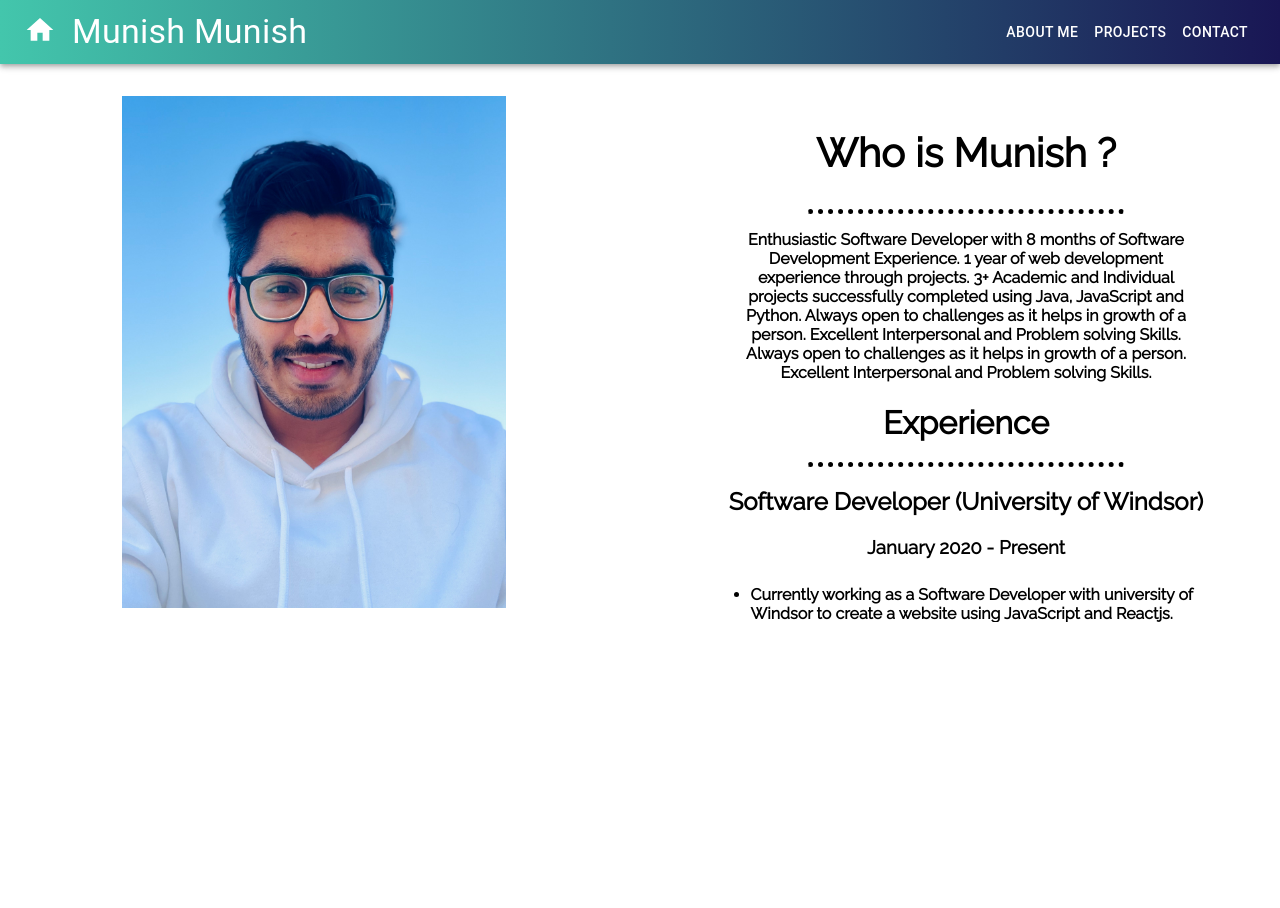
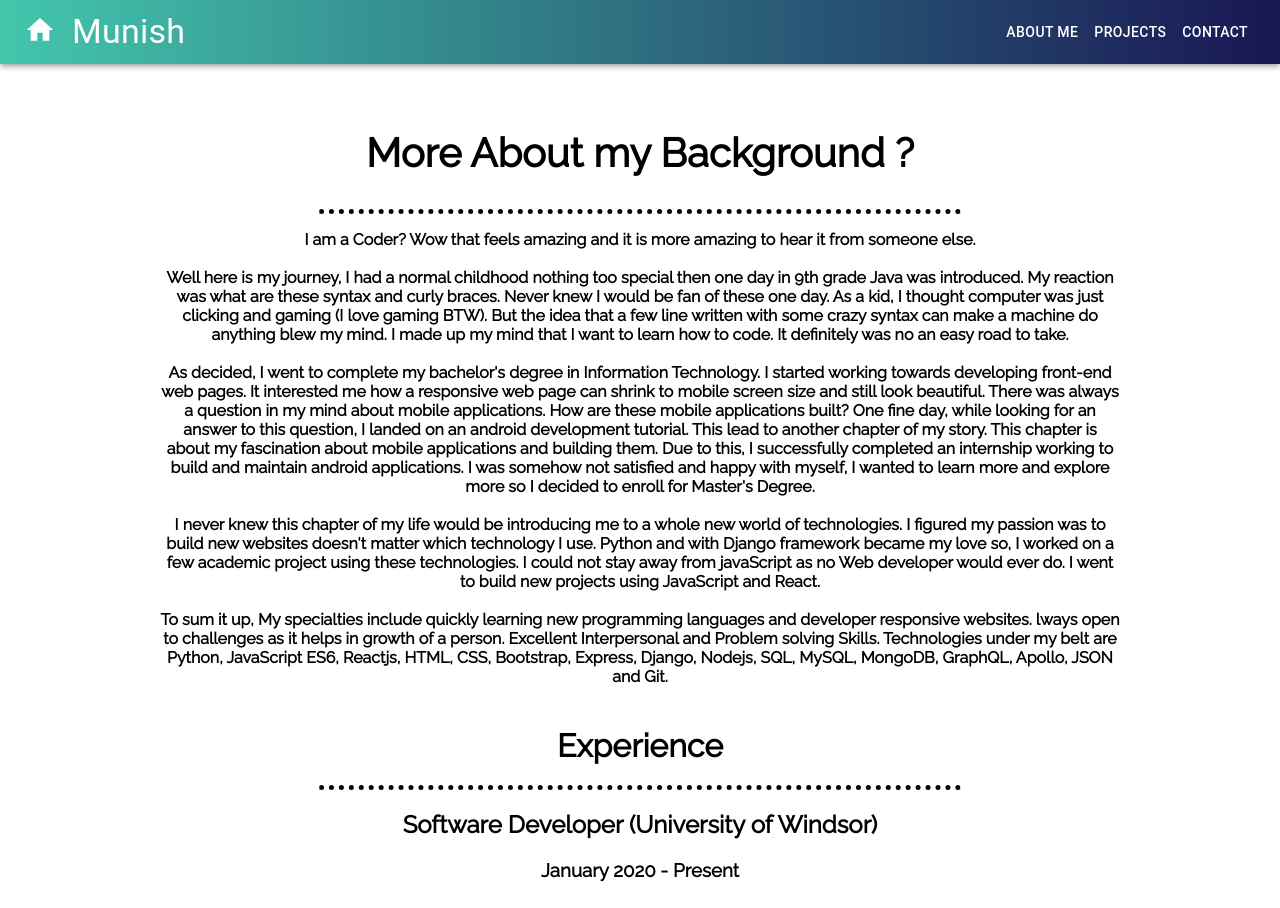
Before and after one commit to MUNISHMAHEY1/myPortfolio, a React (Create React App) app: page /aboutme in a window 1280 px wide. Shown: the top 908 px of the page. Before the commit the page ends 800 px from the top, so only its background shows below. Built offline with nearby package versions, Linux system fonts and the light colour scheme.

Commit message:
conatct page and about page changed

```diff
--- a/public/index.html
+++ b/public/index.html
@@ -9,12 +9,12 @@
       name="description"
       content="Web site created using create-react-app"
     />
-    <link rel="apple-touch-icon" href="%PUBLIC_URL%/logo192.png" />
+    <!-- <link rel="apple-touch-icon" href="%PUBLIC_URL%/logo192.png" /> -->
     <!--
       manifest.json provides metadata used when your web app is installed on a
       user's mobile device or desktop. See https://developers.google.com/web/fundamentals/web-app-manifest/
     -->
-    <link rel="manifest" href="%PUBLIC_URL%/manifest.json" />
+    <!-- <link rel="manifest" href="%PUBLIC_URL%/manifest.json" /> -->
     <!--
       Notice the use of %PUBLIC_URL% in the tags above.
       It will be replaced with the URL of the `public` folder during the build.
--- a/src/App.css
+++ b/src/App.css
@@ -13,11 +13,11 @@
   text-decoration: none;
   color: white;
  }
- /* @media screen and (max-width: 768px) {
+ @media (max-width: 450px) {
   .nav-links {
     display: none;
   }
-} */
+}
 
 .nav-links:hover{
   color: var(--textChangeColor);
@@ -163,9 +163,16 @@
 .contact-list{
   text-align: center;
   justify-content: center;
-  margin-left: 10rem;
+  margin-left: 25rem;
 }
 
+@media (max-width: 450px){
+  .contact-list{
+    text-align: center;
+    /* justify-content: center; */
+    /* margin-left: 25rem; */
+  }
+}
 /* End Contact page css*/
 
 /*About Page css*/
--- a/src/components/AboutMe.js
+++ b/src/components/AboutMe.js
@@ -1,59 +1,46 @@
 import React, { Component } from 'react'
-import Grid from '@material-ui/core/Grid'
-import Image from '../images/mypic.jpg'
 
 class AboutMe extends Component {
     render() {
         return (
             <div className="about-body">
-                <Grid container spacing={3} className="contact-grid">
-                    <Grid item xs={6}>
 
-                        <img
-                            src={Image}
-                            className="about-img"
-                            alt="mypic.jpg not found"
-                        />
-                        <h1>Skills</h1>
-                        <hr className="contact-hr-style"/>
-                        <Grid item xs={3} style={{display:"inline-grid", marginRight:"10rem"}}>
-                            <ul style={{fontWeight:"bold", paddingTop:"0.5rem", textAlign: "left"}}>
-                                <li>JavaScript</li>
-                                <li>Python</li>
-                                <li>Java</li>
-                                <li>HTML</li>
-                                <li>CSS</li>
-                                <li>Bootstrap</li>
-                                <li>Git</li>
-                            </ul>
-                        </Grid>
-
-
-                        <Grid item xs={3} style={{display:"inline-grid"}}>
-                        <ul style={{ fontWeight:"bold",  paddingTop:"0.5rem", textAlign: "left"}}>
-                                <li>Reactjs</li>
-                                <li>Django</li>
-                                <li>SQL</li>
-                                <li>MySQL</li>
-                                <li>SQLite</li>
-                                <li>Ms Excel</li>
-                                <li>Ms Word</li>
-                            </ul>
-                        </Grid>
-                    </Grid>
-                    <Grid item xs={6}>
-                        <h2 style={{fontSize:"2.5rem"}}>Who is Munish ?</h2>
+                        <h2 style={{fontSize:"2.5rem", textAlign: "center"}}>More About my Background ?</h2>
                         <hr className="contact-hr-style" />
                         <p style={{ fontWeight:"bold", width:"75%", margin:"auto", paddingTop:"1rem", textAlign: "center"}}>
-                        Enthusiastic Software Developer with 8 months of Software Development Experience.
-                        1 year of web development experience through projects. 3+ Academic and Individual projects successfully completed using Java, JavaScript and Python.
-                        Always open to challenges as it helps in growth of a person. Excellent Interpersonal and Problem solving Skills.
-                        Always open to challenges as it helps in growth of a person. Excellent Interpersonal and Problem solving Skills.
+                        I am a Coder? Wow that feels amazing and it is more amazing to hear it from someone else. <br></br><br></br>
+
+                        Well here is my journey, I had a normal childhood nothing too special then one day in 9th grade Java was introduced.
+                        My reaction was what are these syntax and curly braces. Never knew I would be fan of these one day.
+                        As a kid, I thought computer was just clicking and gaming (I love gaming BTW).
+                        But the idea that a few line written with some crazy syntax can make a machine do anything blew my mind.
+                        I made up my mind that I want to learn how to code. It definitely was no an easy road to take.<br></br><br></br>
+
+                        As decided, I went to complete my bachelor's degree in Information Technology.
+                        I started working towards developing front-end web pages.
+                        It interested me how a responsive web page can shrink to mobile screen size and still look beautiful.
+                        There was always a question in my mind about mobile applications. How are these mobile applications built?
+                        One fine day, while looking for an answer to this question, I landed on an android development tutorial.
+                        This lead to another chapter of my story.
+                        This chapter is about my fascination about mobile applications and building them.
+                        Due to this, I successfully completed an internship working to build and maintain android applications.
+                        I was somehow not satisfied and happy with myself, I wanted to learn more and explore more so
+                        I decided to enroll for Master's Degree.<br></br><br></br>
+
+                        I never knew this chapter of my life would be introducing me to a whole new world of technologies.
+                        I figured my passion was to build new websites doesn't matter which technology I use.
+                        Python and with Django framework became my love so, I worked on a few academic project using these technologies.
+                        I could not stay away from javaScript as no Web developer would ever do.
+                        I went to build new projects using JavaScript and React.<br></br><br></br>
+
+                        To sum it up, My specialties include quickly learning new programming languages and developer responsive websites.
+                        lways open to challenges as it helps in growth of a person. Excellent Interpersonal and Problem solving Skills.
+                        Technologies under my belt are Python, JavaScript ES6, Reactjs, HTML, CSS, Bootstrap, Express, Django, Nodejs, SQL, MySQL, MongoDB, GraphQL, Apollo, JSON and Git. <br></br><br></br>
                         </p>
-                        <h1>Experience</h1>
+                        <h1 style={{textAlign: "center"}}>Experience</h1>
                         <hr className="contact-hr-style" />
-                        <h2>Software Developer (University of Windsor)</h2>
-                        <h3>January 2020 - Present</h3>
+                        <h2 style={{textAlign: "center"}}>Software Developer (University of Windsor)</h2>
+                        <h3 style={{textAlign: "center"}}>January 2020 - Present</h3>
                          <ul style={{ fontWeight:"bold", width:"75%", margin:"auto", paddingTop:"0.5rem", textAlign: "left"}}>
                             <li>Currently working as a Software Developer with university of Windsor to create a website using JavaScript and Reactjs.
                                 </li>
@@ -63,8 +50,8 @@ class AboutMe extends Component {
                             <li>Used Django framework for Backend </li>
                                 </ul>
 
-                        <h2>Software Developer Intern (India Meteorological Department)</h2>
-                        <h3>January 2018 - June 2018</h3>
+                        <h2 style={{textAlign: "center"}}>Software Developer Intern (India Meteorological Department)</h2>
+                        <h3 style={{textAlign: "center"}}>January 2018 - June 2018</h3>
                          <ul style={{ fontWeight:"bold", width:"75%", margin:"auto", paddingTop:"0.5rem", textAlign: "left"}}>
                             <li>Developed Android application to update the weather forecast data into the database.
                                 </li>
@@ -74,8 +61,7 @@ class AboutMe extends Component {
                             <li>Used system testing and unit testing technique to test the application</li>
                             <li>Designed UML diagrams for Object Oriented Analysis.</li>
                                 </ul>
-                    </Grid>
-                </Grid>
+
             </div>
         )
     }
--- a/src/components/Contact.js
+++ b/src/components/Contact.js
@@ -1,32 +1,13 @@
 import React, { Component } from 'react'
-import Grid from '@material-ui/core/Grid'
-import Image from '../images/mypic.jpg'
 import ContactList from './ContactList'
 
 export class Contact extends Component {
     render() {
         return (
             <div className="contact-body">
-                <Grid container spacing={3} className="contact-grid">
-                    <Grid item xs={6}>
-                        <h2 style={{fontSize:"2.5rem"}}>Munish Munish</h2>
-                        <img
-                            src={Image}
-                            className="contact-img"
-                            alt="Contact"
-                        />
-                        <p style={{ fontWeight:"bold", width:"75%", margin:"auto", paddingTop:"1rem"}}>
-                        Enthusiastic Software Developer with 8 months of Software Development Experience.
-                        1 year of web development experience through projects. 3+ Academic and Individual projects successfully completed using Java, JavaScript and Python.
-                        Always open to challenges as it helps in growth of a person. Excellent Interpersonal and Problem solving Skills.
-                        </p>
-                    </Grid>
-                    <Grid item xs={6}>
-                        <h2 style={{fontSize:"2.5rem"}}>Contact Me</h2>
-                        <hr className="contact-hr-style" />
-                        <ContactList></ContactList>
-                    </Grid>
-                </Grid>
+                <h2 style={{fontSize:"2.5rem", textAlign:"center" }}>Contact Me</h2>
+                <hr className="contact-hr-style" />
+                <ContactList></ContactList>
             </div>
         )
     }
--- a/src/components/ContactList.js
+++ b/src/components/ContactList.js
@@ -10,7 +10,7 @@ export class ContactList extends Component {
     render() {
         return (
             <div className="contact-list">
-                <List>
+                <List >
                     <ListItem >
                         <ListItemIcon>
                             <FaPhoneSquare style={{fontSize:"3rem", color:"black"}}></FaPhoneSquare>
--- a/src/components/Home.js
+++ b/src/components/Home.js
@@ -13,7 +13,7 @@ export class Home extends Component {
                         <div className='banner-text'>
                             <h1>Software Developer</h1>
                             <hr/>
-                            <p>JavaScript | Reactjs | HTML | CSS | Bootstrap | Python | Django | MySQL | SQL</p>
+                            <p>JavaScript | Reactjs | Node.js | Express.js| MongoDB | GraphQL | Apollo | HTML5 | CSS3 | Bootstrap | Python | Django | MySQL | SQL</p>
                             <SocialLinks />
                         </div>
                     </Grid>
--- a/src/components/Navbar.js
+++ b/src/components/Navbar.js
@@ -27,7 +27,7 @@ function Navbar() {
                 <Toolbar>
                 <Link to="/"><MdHome className="homelogo"/></Link>
                     <Typography variant="h4" className={classes.title}>
-                        Munish Munish
+                        Munish
                     </Typography>
                     <Link to="/aboutme" className="nav-links">
                         <Button color="inherit">About Me</Button>
--- a/src/components/SocialLinks.js
+++ b/src/components/SocialLinks.js
@@ -41,7 +41,7 @@ class SocialLinks extends Component {
             <div className="social-links">
                 {this.state.socialServices.map((item,id)=>{
                    return(
-                       <article key="id">
+                       <article key={id}>
                            <span className="social-icon">{item.icon}</span>
                        </article>
                    )
```
